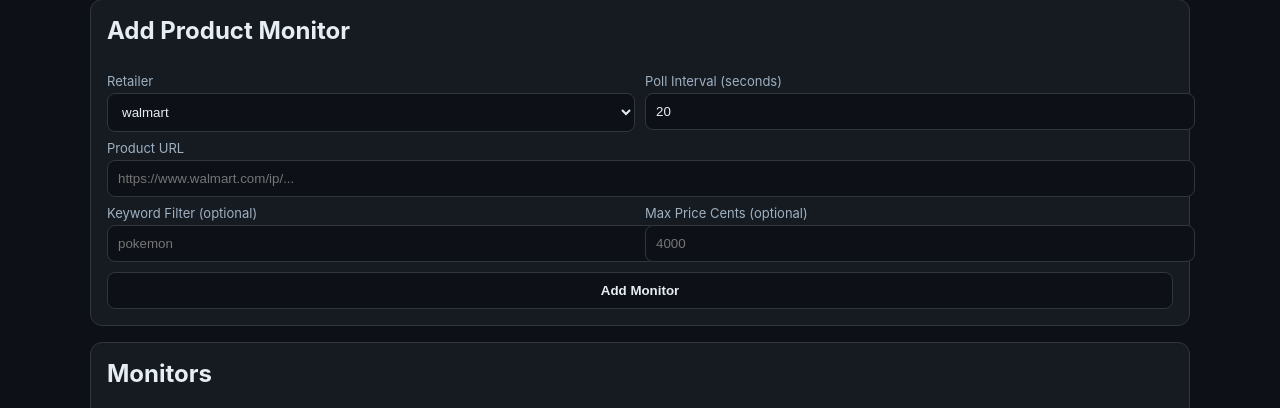
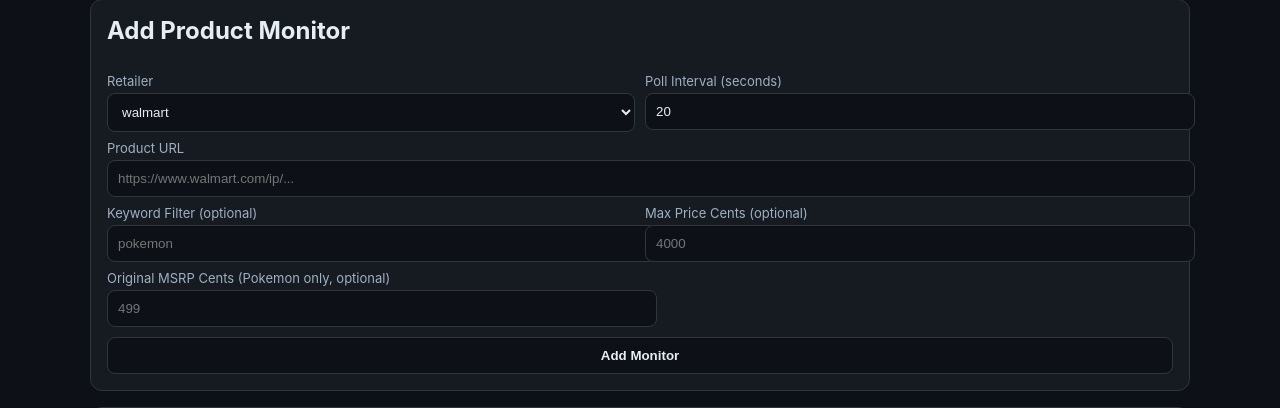
Before and after one commit to zachwood222/PokeYourMom, a Flask app: page / in a window 1280 px wide. Shown: the part 382-790 px from the top of the page. Run offline with Flask 3, Linux system fonts and the light colour scheme; data comes from the database, SQL or seed files in the repository; data that the repository does not hold is empty; some libraries are stand-ins or nearby versions.

Commit message:
Add Pokemon MSRP buffer gating for alert eligibility

```diff
--- a/app.py
+++ b/app.py
@@ -20,6 +20,7 @@ socketio = SocketIO(app, cors_allowed_origins="*", async_mode="threading")
 DB_PATH = os.getenv("DB_PATH", "bot.db")
 POLL_LOOP_SECONDS = int(os.getenv("POLL_LOOP_SECONDS", "15"))
 DEFAULT_PLAN = os.getenv("DEFAULT_PLAN", "basic")
+POKEMON_MSRP_BUFFER_CENTS = int(os.getenv("POKEMON_MSRP_BUFFER_CENTS", "1000"))
 
 PLAN_LIMITS = {
     "basic": {"max_monitors": 20, "min_poll_seconds": 20},
@@ -45,6 +46,7 @@ class MonitorResult:
     status_text: str
     keyword_matched: bool | None = None
     price_within_limit: bool | None = None
+    within_msrp_delta: bool | None = None
 
 
 def utc_now() -> str:
@@ -133,6 +135,10 @@ def init_db() -> None:
             (DEFAULT_WORKSPACE["name"], DEFAULT_WORKSPACE["plan"], utc_now()),
         )
         log("✅ Initialized default workspace")
+    conn.commit()
+    monitor_columns = {r["name"] for r in conn.execute("pragma table_info(monitors)").fetchall()}
+    if "msrp_cents" not in monitor_columns:
+        conn.execute("alter table monitors add column msrp_cents integer")
     conn.commit()
     conn.close()
 
@@ -241,7 +247,19 @@ def alert_eligibility(monitor: sqlite3.Row, result: MonitorResult) -> bool:
         result.price_within_limit = result.price_cents is not None and result.price_cents <= max_price_cents
         price_ok = bool(result.price_within_limit)
 
-    return keyword_ok and price_ok
+    keyword = (monitor["keyword"] or "").strip().lower()
+    msrp_cents = monitor["msrp_cents"]
+    if "pokemon" in keyword and msrp_cents is not None:
+        result.within_msrp_delta = (
+            result.price_cents is not None
+            and result.price_cents <= (msrp_cents + POKEMON_MSRP_BUFFER_CENTS)
+        )
+        msrp_ok = bool(result.within_msrp_delta)
+    else:
+        result.within_msrp_delta = None
+        msrp_ok = True
+
+    return keyword_ok and price_ok and msrp_ok
 
 
 def dedupe_key(monitor: sqlite3.Row, result: MonitorResult) -> str:
@@ -368,6 +386,7 @@ def check_monitor_once(monitor: sqlite3.Row) -> dict[str, Any]:
         "price_cents": result.price_cents,
         "keyword_matched": result.keyword_matched,
         "price_within_limit": result.price_within_limit,
+        "within_msrp_delta": result.within_msrp_delta,
         "title": result.title,
     }
 
@@ -441,6 +460,9 @@ def api_create_monitor():
         max_price_cents = body.get("max_price_cents")
         if max_price_cents is not None:
             max_price_cents = int(max_price_cents)
+        msrp_cents = body.get("msrp_cents")
+        if msrp_cents is not None:
+            msrp_cents = int(msrp_cents)
 
         enforce_plan_limits(1, poll_interval)
     except (KeyError, ValueError) as exc:
@@ -449,10 +471,10 @@ def api_create_monitor():
     conn = db()
     cur = conn.execute(
         """
-        insert into monitors(workspace_id, retailer, product_url, keyword, max_price_cents, poll_interval_seconds, created_at)
-        values (1, ?, ?, ?, ?, ?, ?)
+        insert into monitors(workspace_id, retailer, product_url, keyword, max_price_cents, msrp_cents, poll_interval_seconds, created_at)
+        values (1, ?, ?, ?, ?, ?, ?, ?)
         """,
-        (retailer, url, keyword, max_price_cents, poll_interval, utc_now()),
+        (retailer, url, keyword, max_price_cents, msrp_cents, poll_interval, utc_now()),
     )
     conn.commit()
     monitor_id = cur.lastrowid
--- a/templates/index.html
+++ b/templates/index.html
@@ -86,6 +86,12 @@
           <input id="max_price_cents" type="number" placeholder="4000" />
         </div>
       </div>
+      <div class="row">
+        <div>
+          <label>Original MSRP Cents (Pokemon only, optional)</label>
+          <input id="msrp_cents" type="number" placeholder="499" />
+        </div>
+      </div>
       <button style="margin-top:10px;" onclick="addMonitor()">Add Monitor</button>
     </div>
 
@@ -152,12 +158,14 @@
 
     async function addMonitor() {
       const maxPrice = document.getElementById('max_price_cents').value;
+      const msrp = document.getElementById('msrp_cents').value;
       const payload = {
         retailer: document.getElementById('retailer').value,
         product_url: document.getElementById('product_url').value,
         poll_interval_seconds: Number(document.getElementById('poll_interval').value),
         keyword: document.getElementById('keyword').value || null,
         max_price_cents: maxPrice ? Number(maxPrice) : null,
+        msrp_cents: msrp ? Number(msrp) : null,
       };
 
       const res = await fetch('/api/monitors', {
```
Also changed, not shown: README.md.
